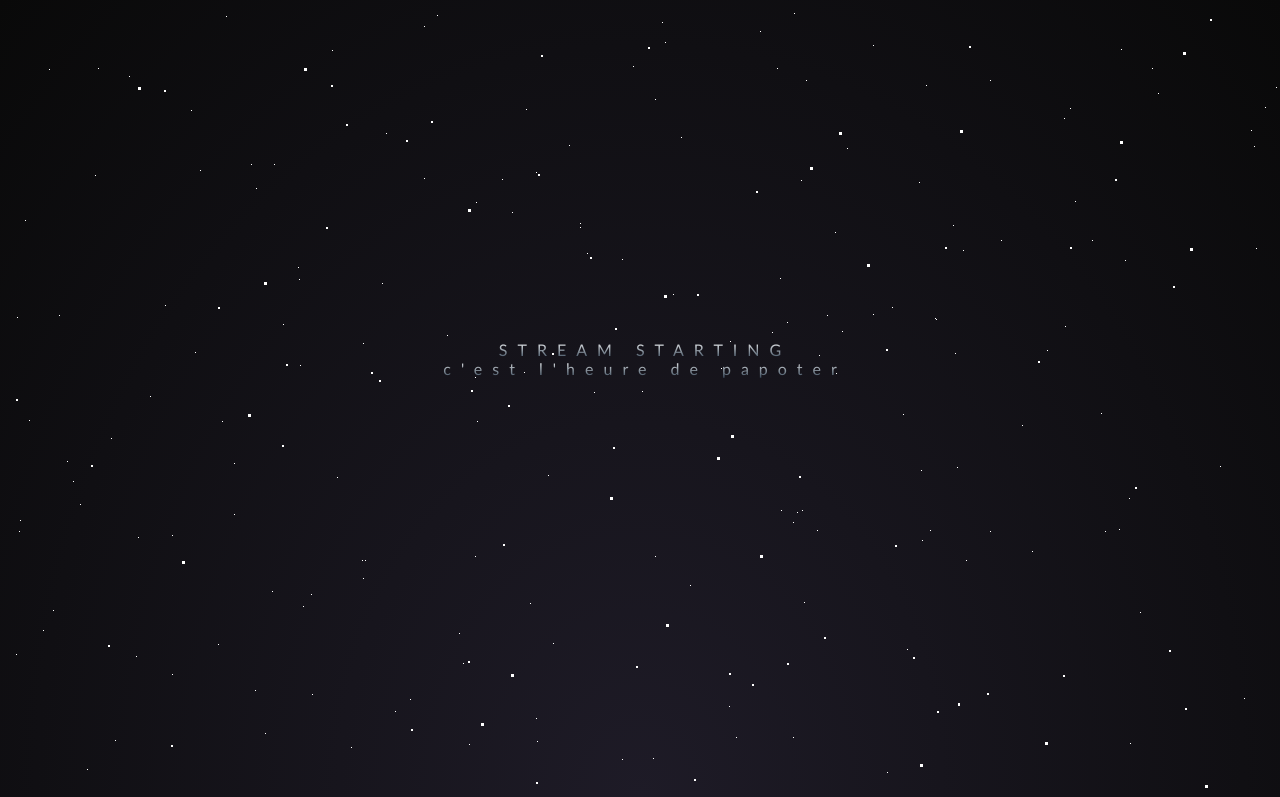
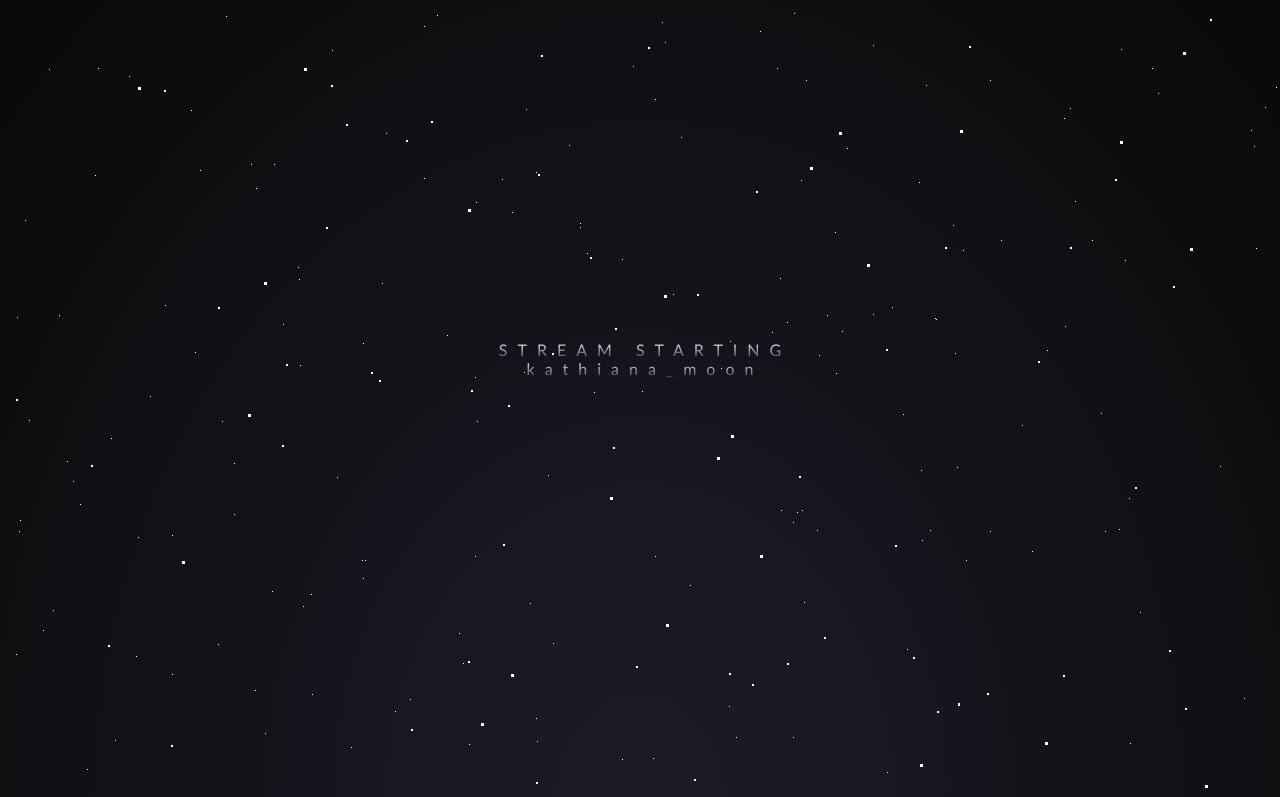
Before and after one commit to Kathastrothick/overlay, a plain HTML site: page index.html in a window 1280 px wide. Shown: the top 797 px of the page. Drawn offline with Linux system fonts and the light colour scheme.

Commit message:
ajout du css (correction 1)

```diff
--- a/index.html
+++ b/index.html
@@ -16,7 +16,7 @@
         <div id="title">
             <span> STREAM STARTING </span>
             <br>
-            <span> c'est l'heure de papoter </span>
+            <span> kathiana_moon </span>
         </div>
     </section>
 </body>
```
